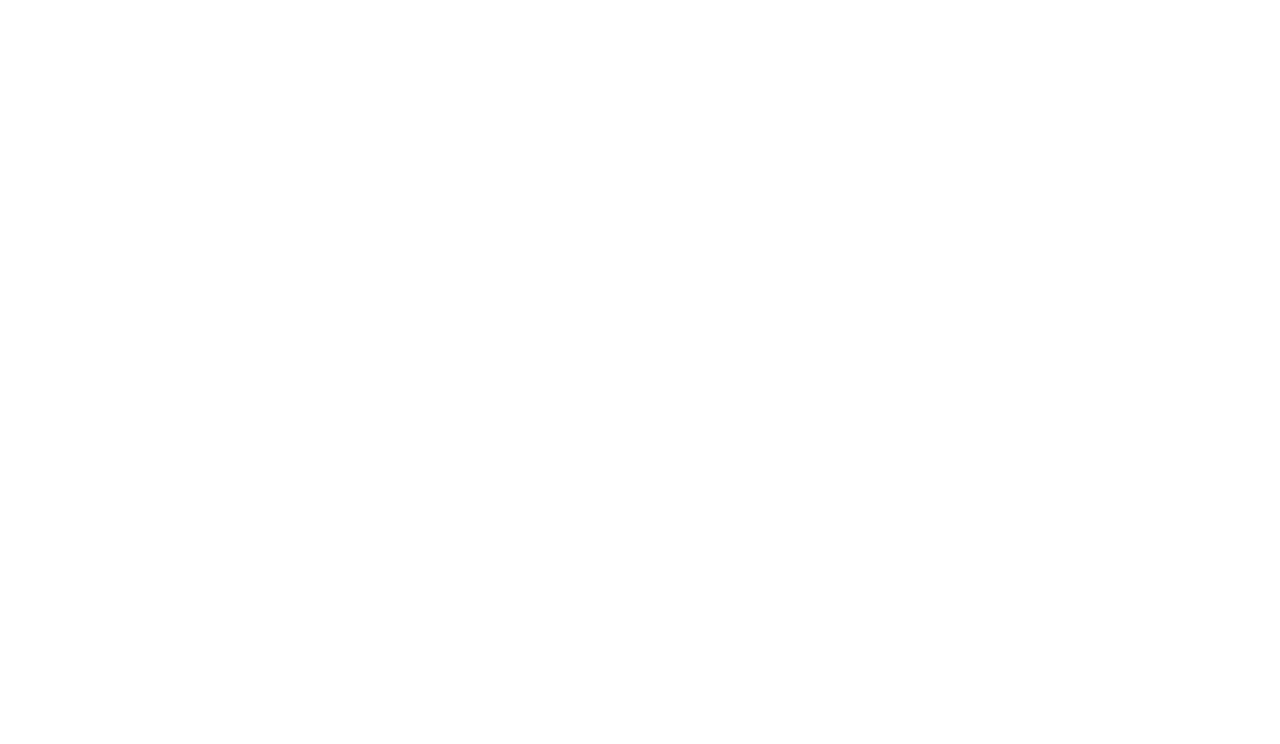
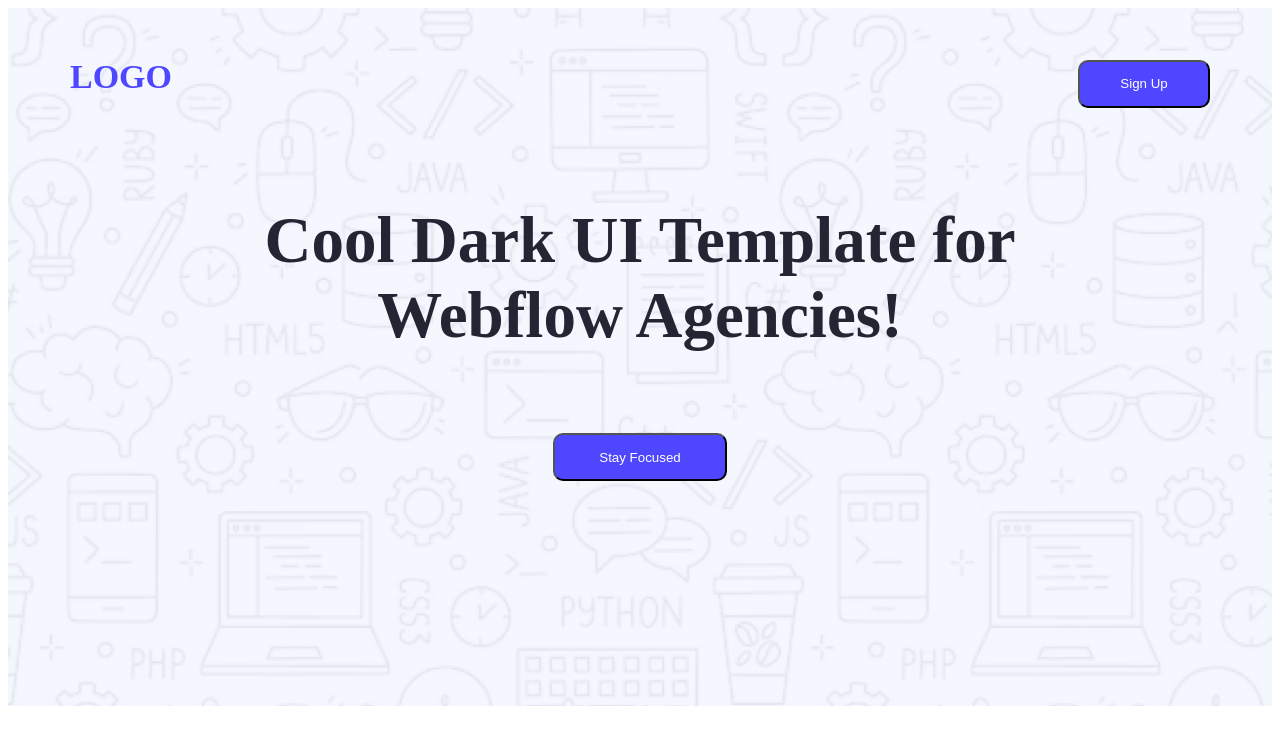
Before and after one commit to minhaj-net/assignment_01, a plain HTML site: page index.html in a window 1280 px wide. Drawn offline with Linux system fonts and the light colour scheme.

Commit message:
Added The Navbar and Banner section

```diff
--- a/css/style.css
+++ b/css/style.css
@@ -0,0 +1,56 @@
+header{
+    max-width: 1440px;
+    height: 698px;
+    margin: 0 auto;
+    background-image: url('/assets/Hero-bg.png');
+    background-size: cover;
+    background-repeat: no-repeat;
+    align-items: center;
+}
+.nav-bar{
+    width: 1140px;
+    height: 151px;
+    padding: 0 50px 0 50px;
+    display: flex;
+    justify-content: space-between;
+    align-items: center;
+    margin: 0 auto;
+}
+.nav-bar-logo{
+    width: 99px;
+    height: 51px;
+    font-weight: 900px;
+    font-size: 34px;
+    color: rgba(78, 71, 255, 1);
+}
+.nav-bar-btn{
+    width: 132px;
+    height: 48px;
+    padding: 12px 36px;
+    gap: 10px;
+    background-color: rgba(78, 71, 255, 1);
+    color: rgba(255, 255, 255, 1);
+    border-radius: 10px;
+}
+/* banner section style */
+.banner{
+    width: 905px;
+    height: 237px;
+    text-align: center;
+    margin: 0 auto;
+}
+.banner-title{
+    font-size: 65px;
+    font-weight: 700px;
+    color: rgba(37, 36, 50, 1);
+}
+.banner-btn{
+    width: 174px;
+    height: 48px;
+    padding: 12px 36px;
+    gap: 10px;
+    background-color:rgba(78, 71, 255, 1);
+    color: rgba(255, 255, 255, 1);
+    border-radius: 10px;
+    margin-top: 37px;
+}
--- a/index.html
+++ b/index.html
@@ -7,6 +7,27 @@
     <link rel="stylesheet" href="css/style.css">
 </head>
 <body>
+    <header>
+        <nav class="nav-bar">
+            <h2 class="nav-bar-logo">LOGO</h2>
+            <button class="nav-bar-btn">Sign Up</button>
+        </nav>
+        <div class="banner">
+                <h1 class="banner-title">Cool Dark UI Template for Webflow Agencies!</h1>
+                <button class="banner-btn">Stay Focused</button>
+            </div>
+    </header>
 
+
+
+
+
+
+
+
+
+
+    <main></main>
+    <footer></footer>
 </body>
 </html>
```
